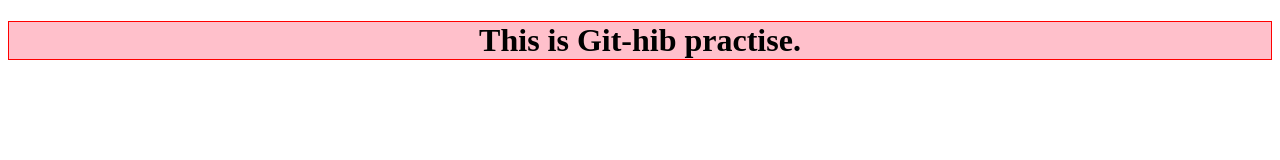
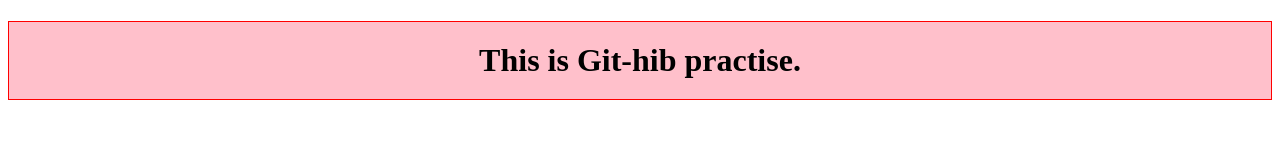
Before and after one commit to Bishwaslimbu/second, a plain HTML site: page index.html in a window 1280 px wide. Drawn offline with Linux system fonts and the light colour scheme.

Commit message:
style used

```diff
--- a/index.html
+++ b/index.html
@@ -3,6 +3,7 @@
   <head>
     <meta charset="utf-8">
     <title>Git practise</title>
+    <link rel="stylesheet" href="style.css"
   </head>
   <body>
     <h1 style="border:1px solid red; text-align:center; background:pink">This is Git-hib practise.</h1>
--- /dev/null
+++ b/style.css
@@ -0,0 +1,3 @@
+h1{
+  padding:20px;
+}
```
